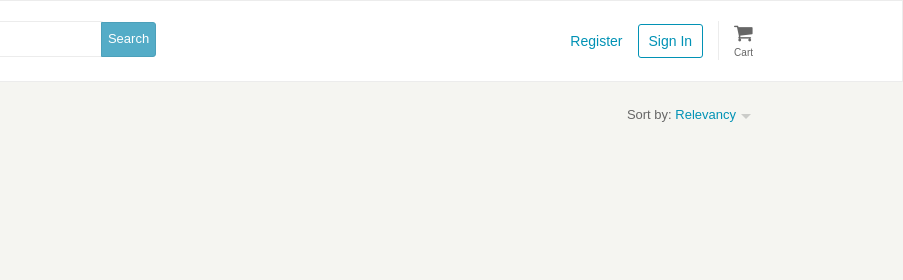
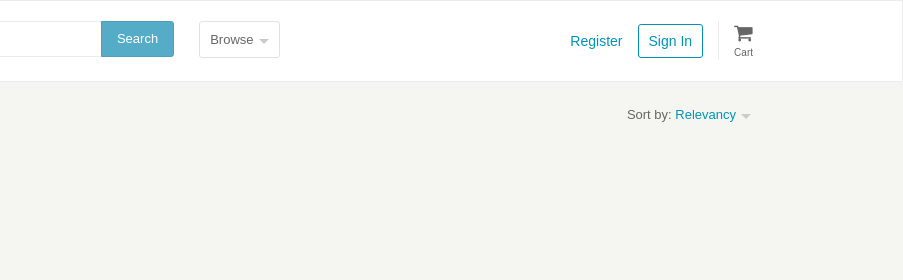
Before and after one commit to mrbrianleo/etsy, a plain HTML site: page index.html in a window 1280 px wide. Shown: the top 280 px of the page, 377-1280 px from the left. Drawn offline with nearby package versions, Linux system fonts and the light colour scheme.

Commit message:
add browse button

```diff
--- a/index.html
+++ b/index.html
@@ -22,7 +22,7 @@
             <input class="search-button" type="submit" name="submit" value="Search">
           </form>
         </div>
-        <div class="browse"></div>
+        <a href=""><div class="browse">Browse<span class="triangle"></span></div></a>
         <div class="right-nav">
           <div class="register"><a href="#">Register</a></div>
           <a href="#" class="sign-in">Sign In</a>
--- a/main.css
+++ b/main.css
@@ -59,10 +59,24 @@ textarea, input {
   line-height: 30px;
   border: 1px solid #4ca0ba;
   margin-left: -7px;
-  padding-bottom: 2px;
+  padding: 2px 15px;
   color: #fff;
   background-color: #54acc7;
   border-radius: 0 3px 3px 0;
+}
+
+.browse {
+  float: left;
+  border: 1px solid #e2e2e2;
+  padding: 10px;
+  color: #666;
+  border-radius: 3px;
+  margin: 0 15px;
+}
+
+.browse:hover {
+  text-decoration: none;
+  border-color: #aeaeae;
 }
 
 .header {
```
